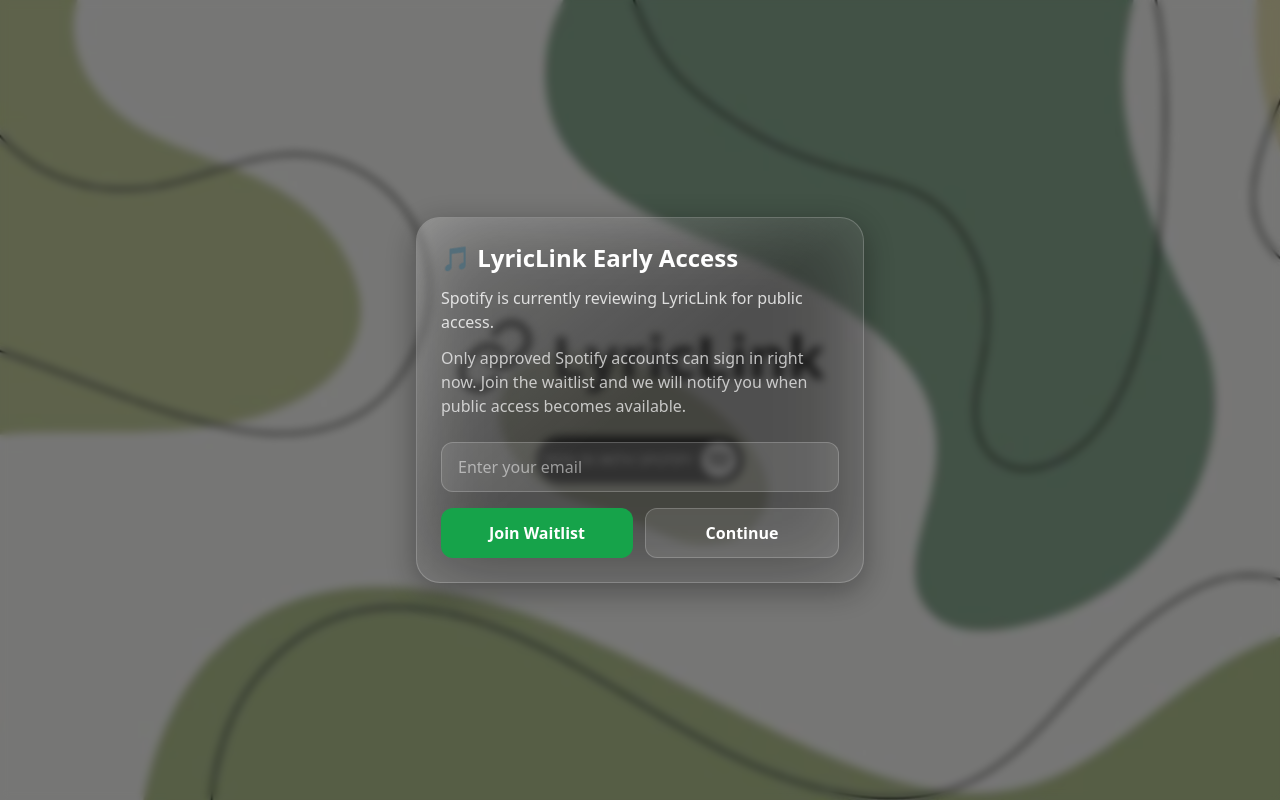
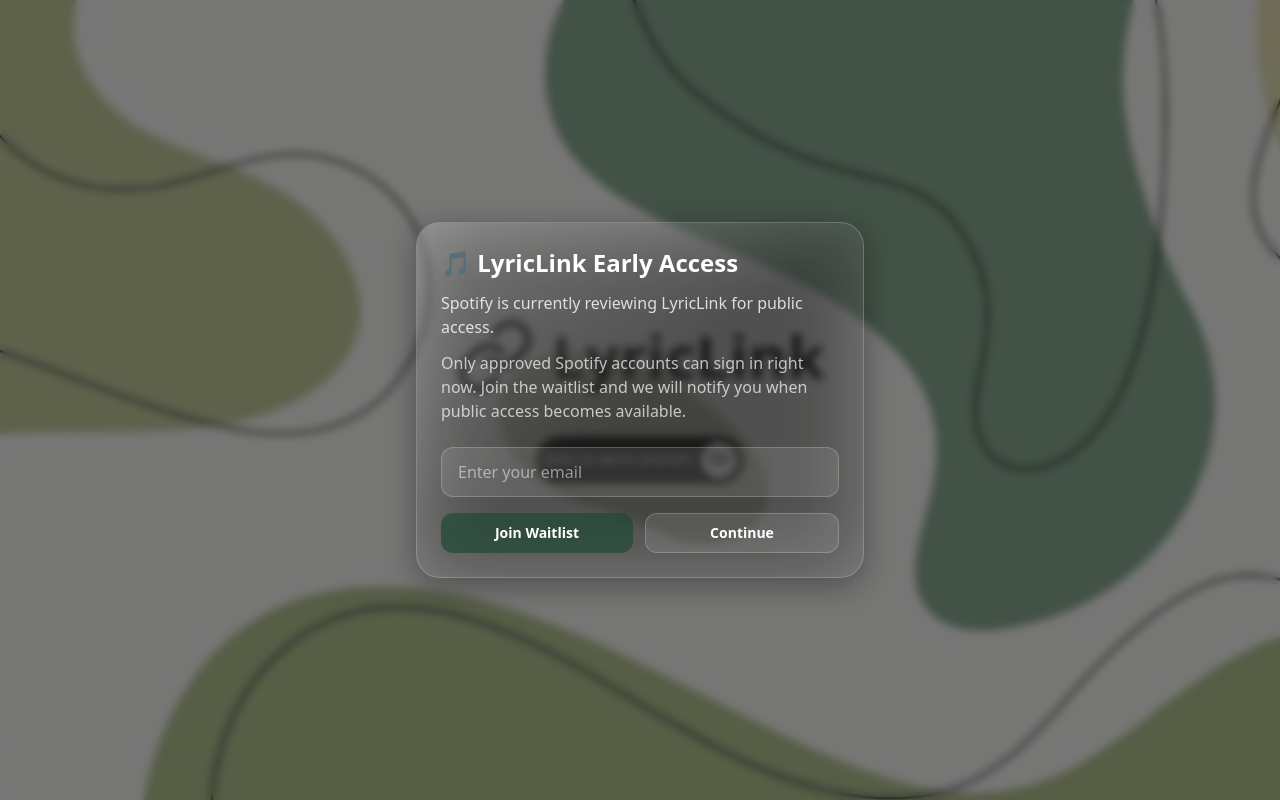
Before and after one commit to aman44444/LyricLink, a Next.js app: page / in a window 1280 px wide. Built offline with nearby package versions, Linux system fonts and the light colour scheme; no server answers.

Commit message:
style: update button color and size

```diff
--- a/app/components/Waitlist/Waitlist.tsx
+++ b/app/components/Waitlist/Waitlist.tsx
@@ -107,14 +107,7 @@
                   onClick={joinWaitlist}
                   disabled={loading}
                   className="
-                    flex-1
-                    rounded-xl
-                    bg-green-600
-                    py-3
-                    font-semibold
-                    transition
-                    hover:bg-green-500
-                    disabled:opacity-50
+                  flex-1 h-10 rounded-xl bg-[#194630a1] px-4 text-sm font-semibold text-white transition-all duration-200 hover:bg-[#26734A] hover:shadow-lg active:scale-[0.98] disabled:cursor-not-allowed disabled:opacity-50
                   "
                 >
                   {loading ? "Joining..." : "Join Waitlist"}
@@ -123,15 +116,7 @@
                 <button
                   onClick={onClose}
                   className="
-                    flex-1
-                    rounded-xl
-                    border
-                    border-white/20
-                    bg-white/10
-                    py-3
-                    font-semibold
-                    hover:bg-white/20
-                    transition
+                  flex-1 h-10 rounded-xl border border-white/20 bg-white/10 px-4 text-sm font-semibold text-white transition-all duration-200 hover:bg-white/20 hover:border-white/30 active:scale-[0.98]
                   "
                 >
                   Continue
```
